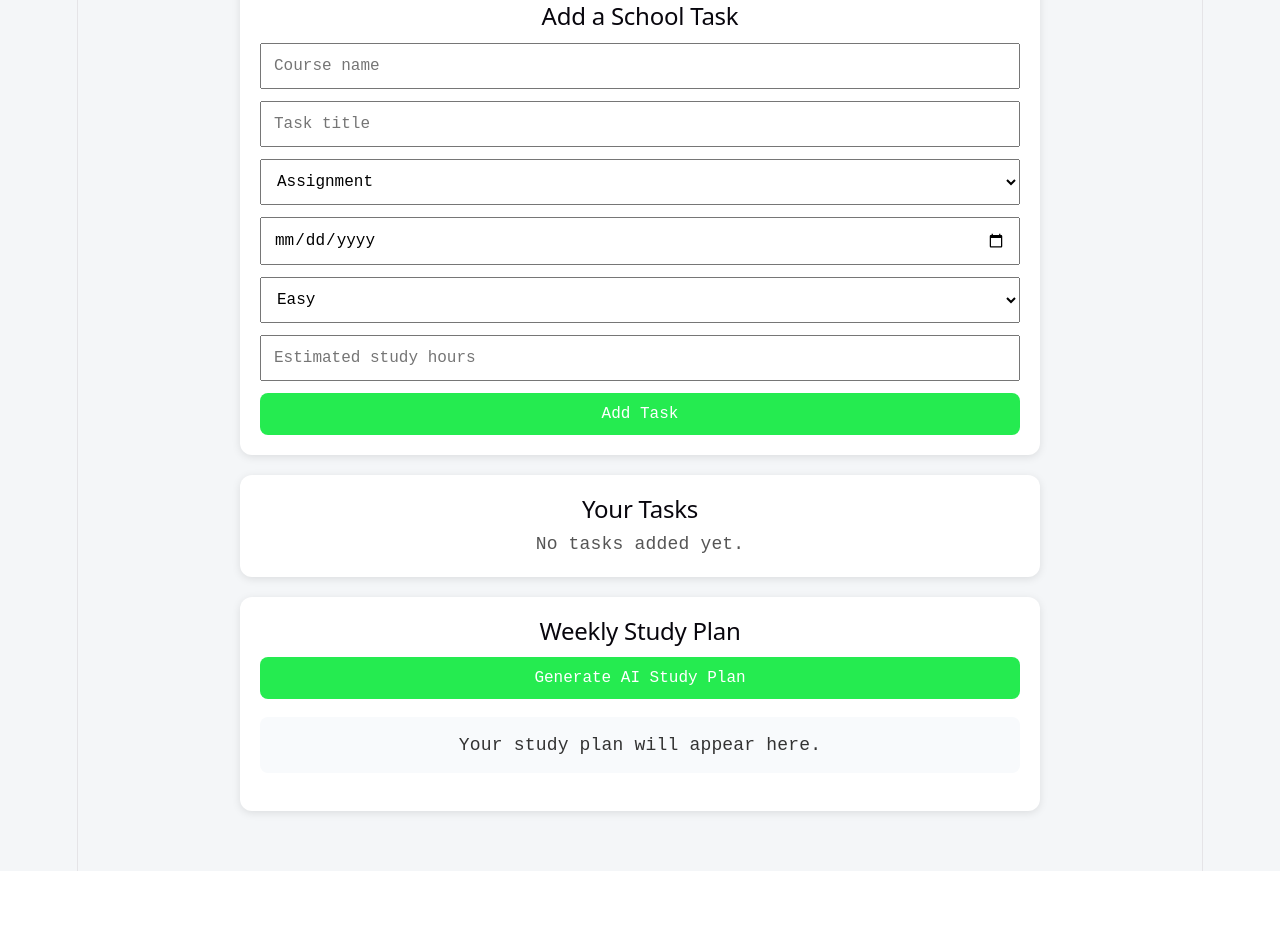
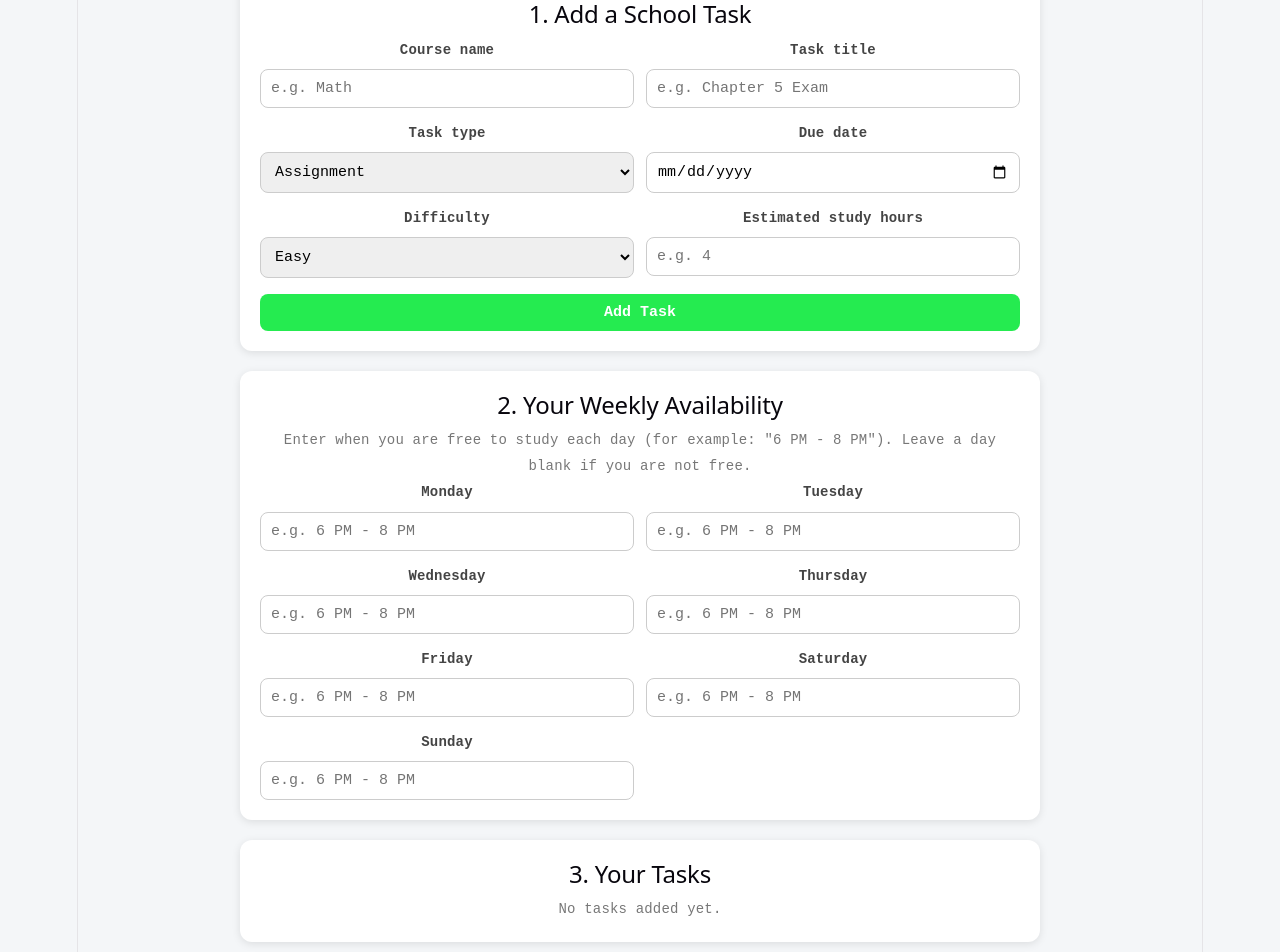
Before and after one commit to ModwareX/-Homework-Helper-Hub-Lite-AI-Study-Planner, a React (Vite) app: page / in a window 1280 px wide. Shown: the part 240-1192 px from the top of the page. Before the commit the page ends 1111 px from the top, so only its background shows below. Built offline with nearby package versions, Linux system fonts and the light colour scheme.

Commit message:
Checkpoint 4: Feature Complete

```diff
--- a/src/App.css
+++ b/src/App.css
@@ -2,6 +2,7 @@ body {
   margin: 0;
   font-family: "Jetbrains Mono", monospace;
   background-color: #f4f6f8;
+  color: #333;
 }
 
 .app {
@@ -13,10 +14,13 @@ body {
 h1 {
   text-align: center;
   color: #222;
+  margin-bottom: 4px;
 }
 
-p {
+.subtitle {
+  text-align: center;
   color: #555;
+  margin-top: 0;
 }
 
 .card {
@@ -27,35 +31,188 @@ p {
   box-shadow: 0 2px 8px rgba(0, 0, 0, 0.1);
 }
 
+.card h2 {
+  margin-top: 0;
+}
+
+.hint {
+  color: #777;
+  font-size: 14px;
+}
+
+/* Form + availability layout */
+.form-grid,
+.availability-grid {
+  display: grid;
+  grid-template-columns: 1fr 1fr;
+  gap: 12px;
+}
+
+label {
+  display: flex;
+  flex-direction: column;
+  gap: 6px;
+  font-size: 14px;
+  font-weight: bold;
+  color: #444;
+}
+
 input,
-select,
-button {
+select {
   font-family: "Jetbrains Mono", monospace;
-  display: block;
   width: 100%;
-  padding: 12px;
-  margin-top: 12px;
-  font-size: 16px;
+  padding: 10px;
+  font-size: 15px;
+  font-weight: normal;
+  border: 1px solid #ccc;
+  border-radius: 8px;
   box-sizing: border-box;
 }
 
+input:focus,
+select:focus {
+  outline: none;
+  border-color: #25eb50;
+}
+
+/* Buttons */
 button {
   font-family: "Jetbrains Mono", monospace;
-  background-color: #25eb50;
-  color: white;
+  font-size: 15px;
+  padding: 10px 16px;
   border: none;
   border-radius: 8px;
   cursor: pointer;
 }
 
-button:hover {
-  font-family: "Jetbrains Mono", monospace;
-  background-color: #00ff0d;
+button:disabled {
+  opacity: 0.6;
+  cursor: not-allowed;
 }
+
+.primary {
+  display: block;
+  width: 100%;
+  margin-top: 16px;
+  background-color: #25eb50;
+  color: white;
+  font-weight: bold;
+}
+
+.primary:hover:not(:disabled) {
+  background-color: #1ec943;
+}
+
+/* Task list */
+.task-list {
+  list-style: none;
+  padding: 0;
+  margin: 0;
+}
+
+.task {
+  display: flex;
+  justify-content: space-between;
+  align-items: flex-start;
+  gap: 12px;
+  padding: 14px;
+  border: 1px solid #eee;
+  border-radius: 10px;
+  margin-top: 12px;
+}
+
+.task.done {
+  opacity: 0.6;
+}
+
+.task.done .task-info strong {
+  text-decoration: line-through;
+}
+
+.task-meta {
+  display: flex;
+  flex-wrap: wrap;
+  align-items: center;
+  gap: 8px;
+  margin-top: 8px;
+  font-size: 13px;
+  color: #555;
+}
+
+.badge {
+  background: #eef2f7;
+  padding: 2px 8px;
+  border-radius: 12px;
+}
+
+.status {
+  padding: 2px 8px;
+  border-radius: 12px;
+  font-weight: bold;
+}
+
+.status-pending {
+  background: #fff3cd;
+  color: #8a6d3b;
+}
+
+.status-done {
+  background: #d4edda;
+  color: #256029;
+}
+
+.task-actions {
+  display: flex;
+  flex-direction: column;
+  gap: 8px;
+}
+
+.complete {
+  background-color: #25eb50;
+  color: white;
+}
+
+.complete:hover {
+  background-color: #1ec943;
+}
+
+.delete {
+  background-color: #f1f1f1;
+  color: #c0392b;
+}
+
+.delete:hover {
+  background-color: #e3e3e3;
+}
+
+/* Messages */
+.error {
+  color: #c0392b;
+  font-weight: bold;
+  margin-top: 12px;
+}
+
 .study-plan {
   white-space: pre-wrap;
   background: #f8fafc;
   padding: 15px;
   border-radius: 8px;
   color: #333;
+  margin-top: 12px;
 }
+
+/* Small screens: stack everything into one column */
+@media (max-width: 600px) {
+  .form-grid,
+  .availability-grid {
+    grid-template-columns: 1fr;
+  }
+
+  .task {
+    flex-direction: column;
+  }
+
+  .task-actions {
+    flex-direction: row;
+  }
+}
--- a/src/App.jsx
+++ b/src/App.jsx
@@ -1,5 +1,15 @@
 import { useEffect, useState } from "react";
 import "./App.css";
+
+const DAYS = [
+  "Monday",
+  "Tuesday",
+  "Wednesday",
+  "Thursday",
+  "Friday",
+  "Saturday",
+  "Sunday",
+];
 
 function App() {
   const [tasks, setTasks] = useState(() => {
@@ -16,6 +26,23 @@ useEffect(() => {
     localStorage.setItem("tasks", JSON.stringify(tasks));
   }, [tasks]);
 
+  const [availability, setAvailability] = useState(() => {
+    const savedAvailability = localStorage.getItem("availability");
+
+    if (savedAvailability) {
+      return JSON.parse(savedAvailability);
+    }
+
+    const empty = {};
+    DAYS.forEach((day) => {
+      empty[day] = "";
+    });
+    return empty;
+  });
+
+  useEffect(() => {
+    localStorage.setItem("availability", JSON.stringify(availability));
+  }, [availability]);
 
   const [course, setCourse] = useState("");
   const [title, setTitle] = useState("");
@@ -23,8 +50,27 @@ useEffect(() => {
   const [dueDate, setDueDate] = useState("");
   const [difficulty, setDifficulty] = useState("Easy");
   const [estimatedHours, setEstimatedHours] = useState("");
+  const [error, setError] = useState("");
 
   function addTask() {
+    if (!course.trim() || !title.trim() || !dueDate || !estimatedHours) {
+      setError("Please fill in course, title, due date, and study hours.");
+      return;
+    }
+
+    const today = new Date().toISOString().split("T")[0];
+    if (dueDate < today) {
+      setError("Due date cannot be in the past.");
+      return;
+    }
+
+    if (Number(estimatedHours) <= 0) {
+      setError("Estimated study hours must be greater than 0.");
+      return;
+    }
+
+    setError("");
+
     const newTask = {
       id: Date.now(),
       course: course,
@@ -34,7 +80,6 @@ useEffect(() => {
       difficulty: difficulty,
       estimatedHours: estimatedHours,
       status: "Pending",
-
     };
 
     setTasks([...tasks, newTask]);
@@ -46,7 +91,9 @@ useEffect(() => {
     setDifficulty("Easy");
     setEstimatedHours("");
   }
+
   const [studyPlan, setStudyPlan] = useState("");
+  const [loading, setLoading] = useState(false);
 
   async function generateStudyPlan() {
     const pendingTasks = tasks.filter((task) => task.status !== "Complete");
@@ -56,24 +103,34 @@ useEffect(() => {
       return;
     }
 
+    setLoading(true);
     setStudyPlan("Generating study plan...");
 
+    try {
       const response = await fetch("/api/generate-plan", {
         method: "POST",
         headers: {
           "Content-Type": "application/json",
         },
-    body: JSON.stringify({ tasks: pendingTasks }),
+        body: JSON.stringify({ tasks: pendingTasks, availability }),
       });
 
       const data = await response.json();
 
-  setStudyPlan(data.plan);
+      setStudyPlan(data.plan || "Could not generate a study plan.");
+    } catch (err) {
+      console.error(err);
+      setStudyPlan("Something went wrong. Please try again.");
+    } finally {
+      setLoading(false);
     }
+  }
+
   function deleteTask(id) {
     const updatedTasks = tasks.filter((task) => task.id !== id);
     setTasks(updatedTasks);
   }
+
   function completeTask(id) {
     const updatedTasks = tasks.map((task) => {
       if (task.id === id) {
@@ -88,43 +145,66 @@ useEffect(() => {
 
     setTasks(updatedTasks);
   }
+
+  const pendingCount = tasks.filter((task) => task.status !== "Complete").length;
+
   return (
     <div className="app">
       <h1>Homework Helper Hub Lite</h1>
 
-      <p>
+      <br />
+
+      <p className="subtitle">
         A simple study planner that helps students organize assignments,
         quizzes, exams, and projects.
       </p>
 
       <section className="card">
-        <h2>Add a School Task</h2>
+        <h2>1. Add a School Task</h2>
 
+        <div className="form-grid">
+          <label>
+            Course name
             <input
-          placeholder="Course name"
+              placeholder="e.g. Math"
               value={course}
               onChange={(event) => setCourse(event.target.value)}
             />
+          </label>
 
+          <label>
+            Task title
             <input
-          placeholder="Task title"
+              placeholder="e.g. Chapter 5 Exam"
               value={title}
               onChange={(event) => setTitle(event.target.value)}
             />
+          </label>
 
-        <select value={type} onChange={(event) => setType(event.target.value)}>
+          <label>
+            Task type
+            <select
+              value={type}
+              onChange={(event) => setType(event.target.value)}
+            >
               <option>Assignment</option>
               <option>Quiz</option>
               <option>Exam</option>
               <option>Project</option>
             </select>
+          </label>
 
+          <label>
+            Due date
             <input
               type="date"
               value={dueDate}
               onChange={(event) => setDueDate(event.target.value)}
             />
+          </label>
 
+          <label>
+            Difficulty
             <select
               value={difficulty}
               onChange={(event) => setDifficulty(event.target.value)}
@@ -133,36 +213,98 @@ useEffect(() => {
               <option>Medium</option>
               <option>Hard</option>
             </select>
+          </label>
 
+          <label>
+            Estimated study hours
             <input
               type="number"
-          placeholder="Estimated study hours"
+              min="0"
+              placeholder="e.g. 4"
               value={estimatedHours}
               onChange={(event) => setEstimatedHours(event.target.value)}
             />
+          </label>
+        </div>
 
-        <button onClick={addTask}>Add Task</button>
+        {error && <p className="error">{error}</p>}
+
+        <button className="primary" onClick={addTask}>
+          Add Task
+        </button>
       </section>
 
       <section className="card">
-        <h2>Your Tasks</h2>
+        <h2>2. Your Weekly Availability</h2>
+
+        <p className="hint">
+          Enter when you are free to study each day (for example: "6 PM - 8 PM").
+          Leave a day blank if you are not free.
+        </p>
+
+        <div className="availability-grid">
+          {DAYS.map((day) => (
+            <label key={day}>
+              {day}
+              <input
+                placeholder="e.g. 6 PM - 8 PM"
+                value={availability[day]}
+                onChange={(event) =>
+                  setAvailability({ ...availability, [day]: event.target.value })
+                }
+              />
+            </label>
+          ))}
+        </div>
+      </section>
+
+      <section className="card">
+        <h2>3. Your Tasks</h2>
 
         {tasks.length === 0 ? (
-          <p>No tasks added yet.</p>
+          <p className="hint">No tasks added yet.</p>
         ) : (
-          <ul>
+          <ul className="task-list">
             {tasks.map((task) => (
-  <li key={task.id}>
-    <strong>{task.course}</strong> - {task.title} | {task.type} | Due:{" "}
-    {task.dueDate} | Difficulty: {task.difficulty} | Hours:{" "}
-    {task.estimatedHours} Status: {task.status}
+              <li
+                key={task.id}
+                className={task.status === "Complete" ? "task done" : "task"}
+              >
+                <div className="task-info">
+                  <strong>{task.course}</strong> — {task.title}
+                  <div className="task-meta">
+                    <span className="badge">{task.type}</span>
+                    <span className="badge">{task.difficulty}</span>
+                    <span>Due {task.dueDate}</span>
+                    <span>{task.estimatedHours} hr</span>
+                    <span
+                      className={
+                        task.status === "Complete"
+                          ? "status status-done"
+                          : "status status-pending"
+                      }
+                    >
+                      {task.status}
+                    </span>
+                  </div>
+                </div>
 
-    <button onClick={() => deleteTask(task.id)}>
+                <div className="task-actions">
+                  {task.status !== "Complete" && (
+                    <button
+                      className="complete"
+                      onClick={() => completeTask(task.id)}
+                    >
+                      Complete
+                    </button>
+                  )}
+                  <button
+                    className="delete"
+                    onClick={() => deleteTask(task.id)}
+                  >
                     Delete
                   </button>
-    <button onClick={() => completeTask(task.id)}>
-      Complete
-    </button>
+                </div>
               </li>
             ))}
           </ul>
@@ -170,10 +312,20 @@ useEffect(() => {
       </section>
 
       <section className="card">
-        <h2>Weekly Study Plan</h2>
+        <h2>4. Weekly Study Plan</h2>
 
-       <button onClick={generateStudyPlan}>
-         Generate AI Study Plan
+        <p className="hint">
+          {pendingCount > 0
+            ? `${pendingCount} task(s) to plan. Click below to create your weekly schedule.`
+            : "Add some tasks first, then generate your plan."}
+        </p>
+
+        <button
+          className="primary"
+          onClick={generateStudyPlan}
+          disabled={loading}
+        >
+          {loading ? "Generating..." : "Generate AI Study Plan"}
         </button>
 
         <pre className="study-plan">
```
Also changed, not shown: api/generate-plan.js (+25 -23 lines), 1 other file (tests, documents, lock files or other folders). Lines whose indentation alone changed are shown as unchanged.
